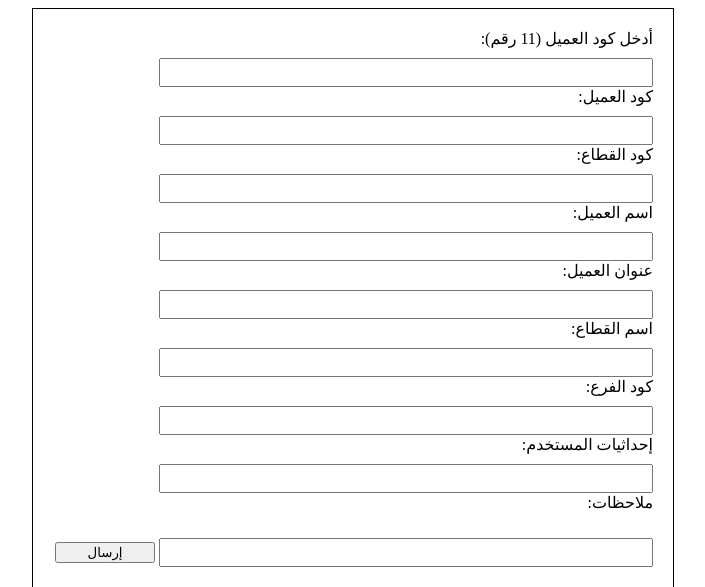
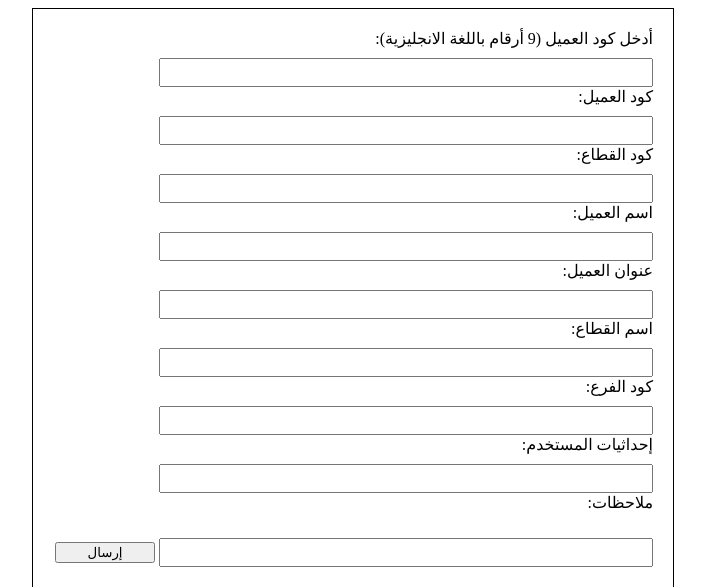
Before and after one commit to ahmed-m-abdelgawad/form_v2, a PHP site: page / in a window 1280 px wide. Shown: the top 587 px of the page, without its empty margins (287-992 px from the left). Run offline with PHP 8.4, Linux system fonts and the light colour scheme; some libraries are stand-ins or nearby versions.

Commit message:
Update index.php

```diff
--- a/index.php
+++ b/index.php
@@ -37,8 +37,9 @@
 <body>
     <form action="process.php" method="post">
         <!-- حقل لإدخال كود العميل -->
-        <label for="client_code">أدخل كود العميل (11 رقم):</label>
+        <label for="client_code">أدخل كود العميل (9 أرقام باللغة الانجليزية):</label>
         <input type="text" id="client_code" name="client_code" maxlength="11" minlength="11"
+
         title=" كود العميل يجب ان يكون 11 رقم ويبدأ بـ 11 "pattern="[0-9]{11}" required>
         <!-- حقل لعرض كود العميل -->
         <label for="client_code_display">كود العميل:</label>
@@ -68,7 +69,10 @@
         <input type="hidden" id="edited" name="edited" value="0">
         <!-- زر لإرسال المعلومات إلى قاعدة البيانات أو إجراء بحث جديد -->
         <button type="submit" id="submit">إرسال</button>
+         <!-- حقل لعرض اسم المستخدم  -->
+
     </form>
+
 
     <!-- استخدام js لإجراء بعض الوظائف -->
     <script src="//ajax.googleapis.com/ajax/libs/jquery/1.11.1/jquery.min.js"></script>
```
